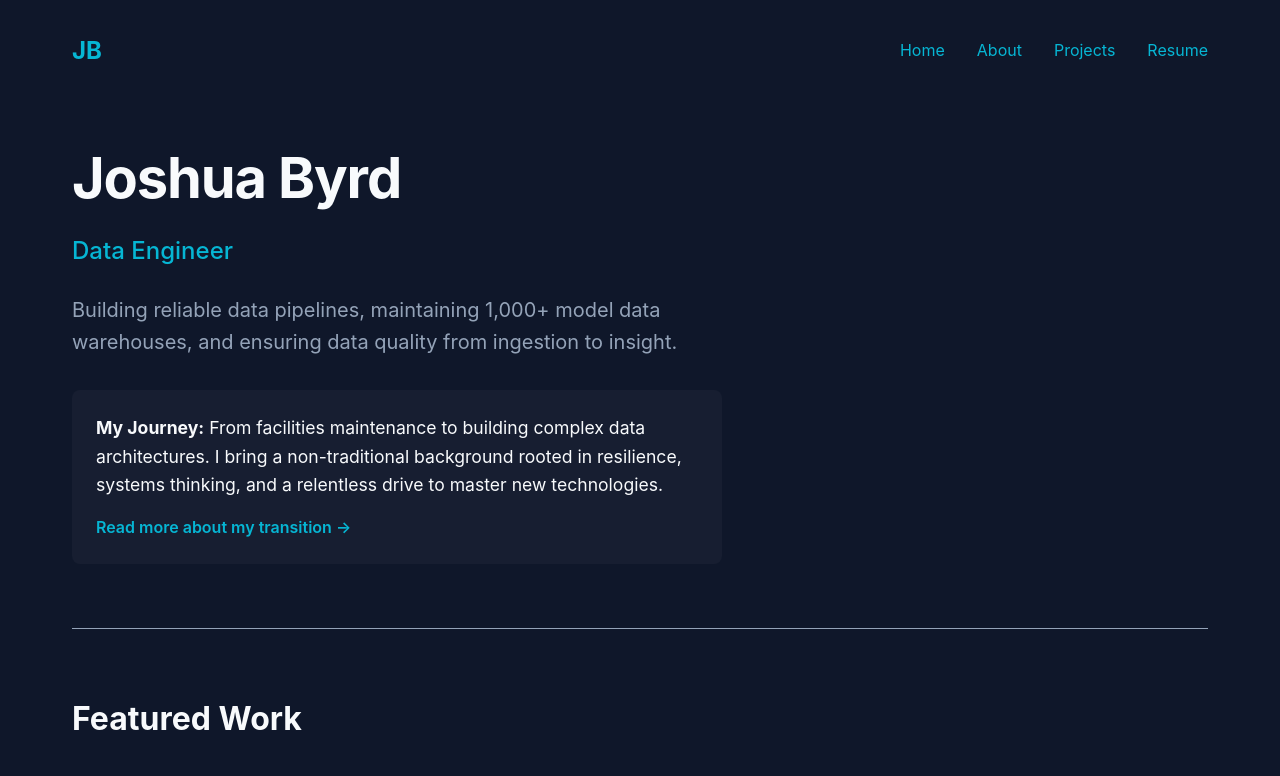
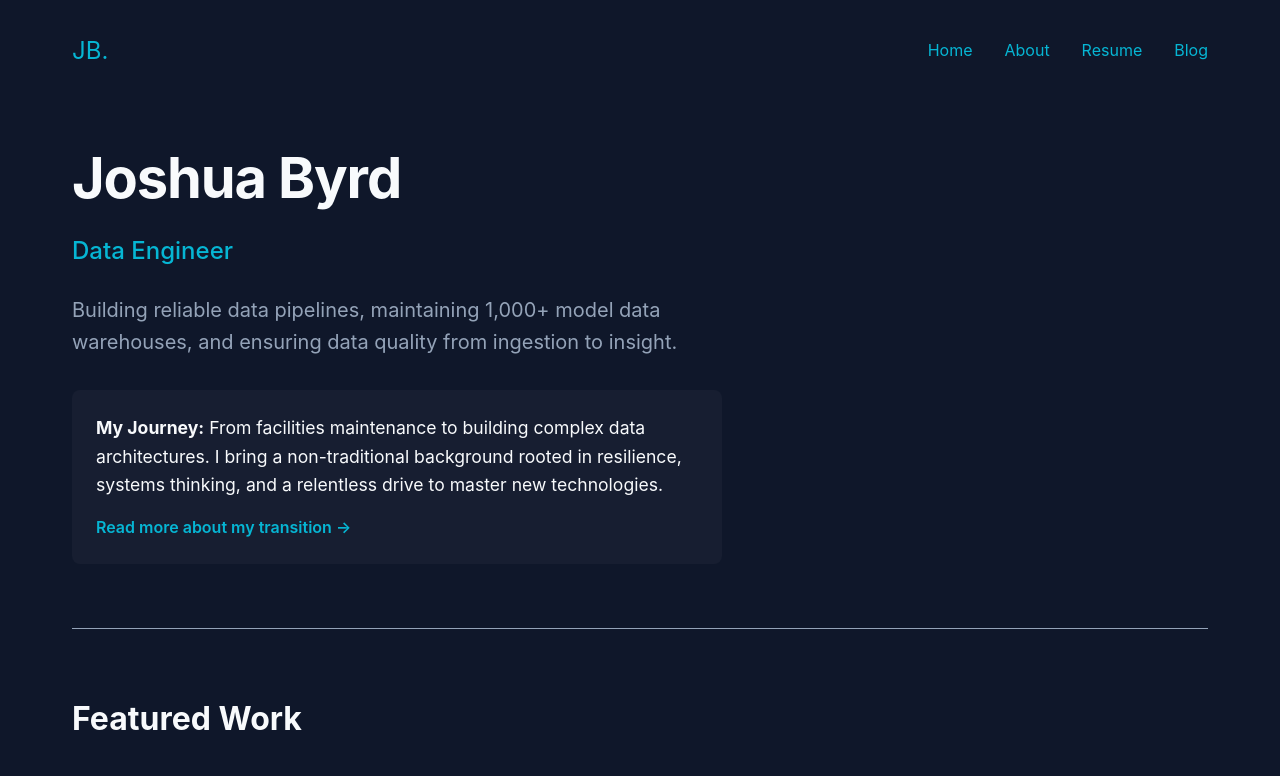
Before and after one commit to Joshua-Byrd/Joshua-Byrd.github.io, a React app: page / in a window 1280 px wide. Shown: the top 776 px of the page. Built offline with nearby package versions, Linux system fonts and the light colour scheme; the HTML template or start-up script is replaced by a standard one.

Commit message:
Add React Router and routing

```diff
--- a/package.json
+++ b/package.json
@@ -13,7 +13,8 @@
   },
   "dependencies": {
     "react": "^19.2.8",
-    "react-dom": "^19.2.8"
+    "react-dom": "^19.2.8",
+    "react-router-dom": "^7.18.4"
   },
   "devDependencies": {
     "@types/react": "^19.2.18",
--- a/src/App.jsx
+++ b/src/App.jsx
@@ -1,29 +1,39 @@
+import { HashRouter as Router, Routes, Route, Link } from 'react-router-dom';
 import './index.css';
-import Hero from './components/Hero';
-import ProjectsGrid from './components/ProjectsGrid';
-import Timeline from './components/Timeline';
+import Home from './pages/Home';
+
+// Temporary placeholder components so our routes have somewhere to go
+function About() { return <section style={{marginTop: '4rem'}}><h2>My Journey</h2><p>About page coming soon...</p></section>; }
+function Resume() { return <section style={{marginTop: '4rem'}}><h2>Resume</h2><p>Resume page coming soon...</p></section>; }
+function Blog() { return <section style={{marginTop: '4rem'}}><h2>Blog</h2><p>Blog coming soon...</p></section>; }
 
 function App() {
   return (
+    <Router>
       <div className="app-container">
         <header>
           <nav className="site-nav">
-          <h1 className="site-logo">JB</h1>
+            <Link to="/" className="site-logo">JB.</Link>
             <ul className="nav-links">
-            <li><a href="#home">Home</a></li>
-            <li><a href="#about">About</a></li>
-            <li><a href="#projects">Projects</a></li>
-            <li><a href="#resume">Resume</a></li>
+              <li><Link to="/">Home</Link></li>
+              <li><Link to="/about">About</Link></li>
+              <li><Link to="/resume">Resume</Link></li>
+              <li><Link to="/blog">Blog</Link></li>
             </ul>
           </nav>
         </header>
 
         <main>
-        <Hero />
-        <ProjectsGrid />
-        <Timeline />
+          {/* This is where the URL dictates what component renders */}
+          <Routes>
+            <Route path="/" element={<Home />} />
+            <Route path="/about" element={<About />} />
+            <Route path="/resume" element={<Resume />} />
+            <Route path="/blog" element={<Blog />} />
+          </Routes>
         </main>
       </div>
+    </Router>
   );
 }
 
--- a/src/components/Hero.jsx
+++ b/src/components/Hero.jsx
@@ -1,3 +1,5 @@
+import { Link } from 'react-router-dom';
+
 export default function Hero() {
   return (
     <section className="hero-section">
@@ -12,9 +14,9 @@ export default function Hero() {
         <p className="hero-journey-text">
           <strong>My Journey:</strong> From facilities maintenance to building complex data architectures. I bring a non-traditional background rooted in resilience, systems thinking, and a relentless drive to master new technologies.
         </p>
-        <a href="#about" className="hero-journey-link">
+        <Link to="/about" className="hero-journey-link">
           Read more about my transition &rarr;
-        </a>
+        </Link>
       </div>
     </section>
   );
--- /dev/null
+++ b/src/pages/Home.jsx
@@ -0,0 +1,13 @@
+import Hero from '../components/Hero';
+import ProjectsGrid from '../components/ProjectsGrid';
+import Timeline from '../components/Timeline';
+
+export default function Home() {
+  return (
+    <>
+      <Hero />
+      <ProjectsGrid />
+      <Timeline />
+    </>
+  );
+}
```
Also changed, not shown: 1 other file (tests, documents, lock files or other folders). Lines whose indentation alone changed are shown as unchanged.
